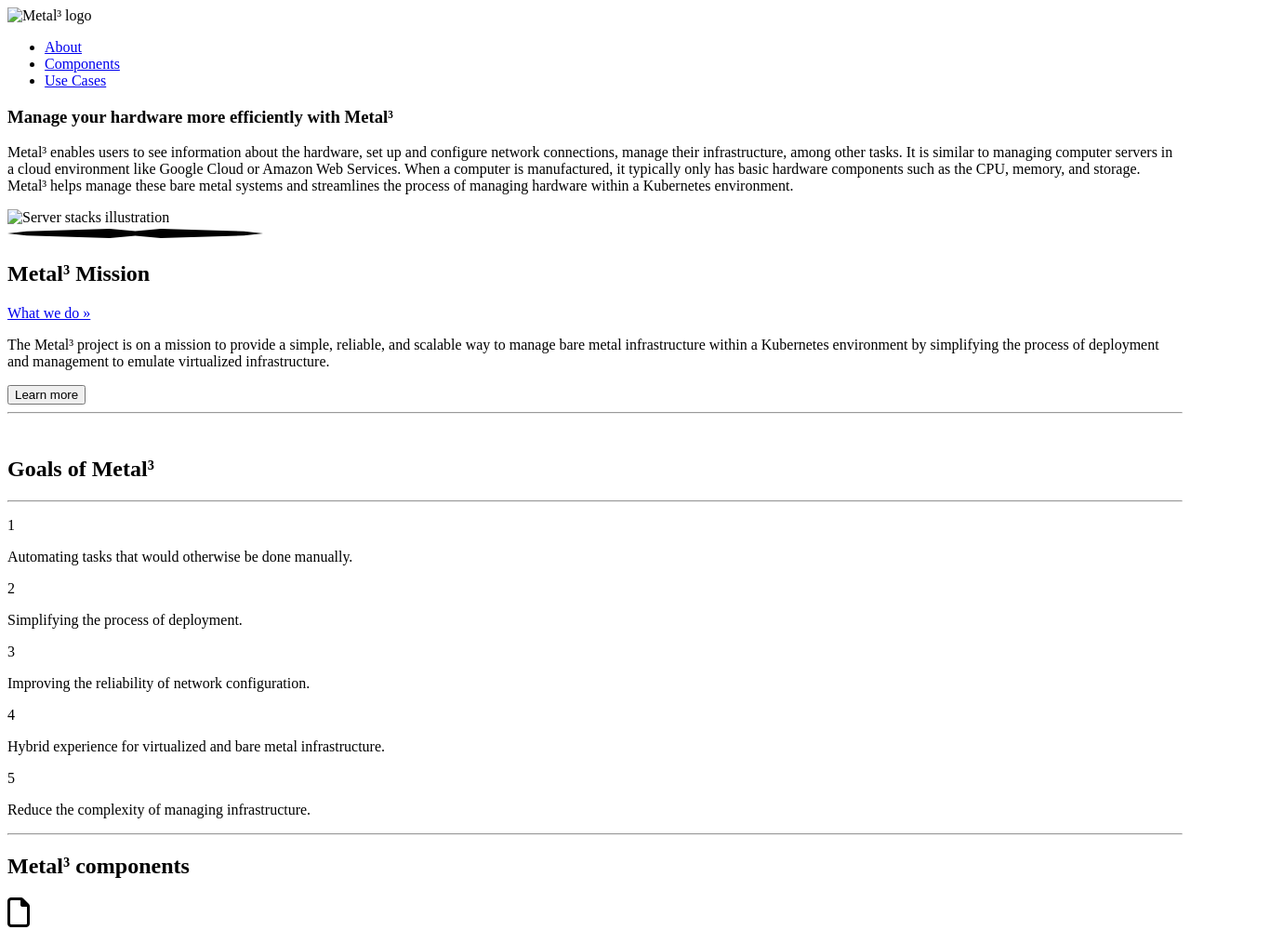
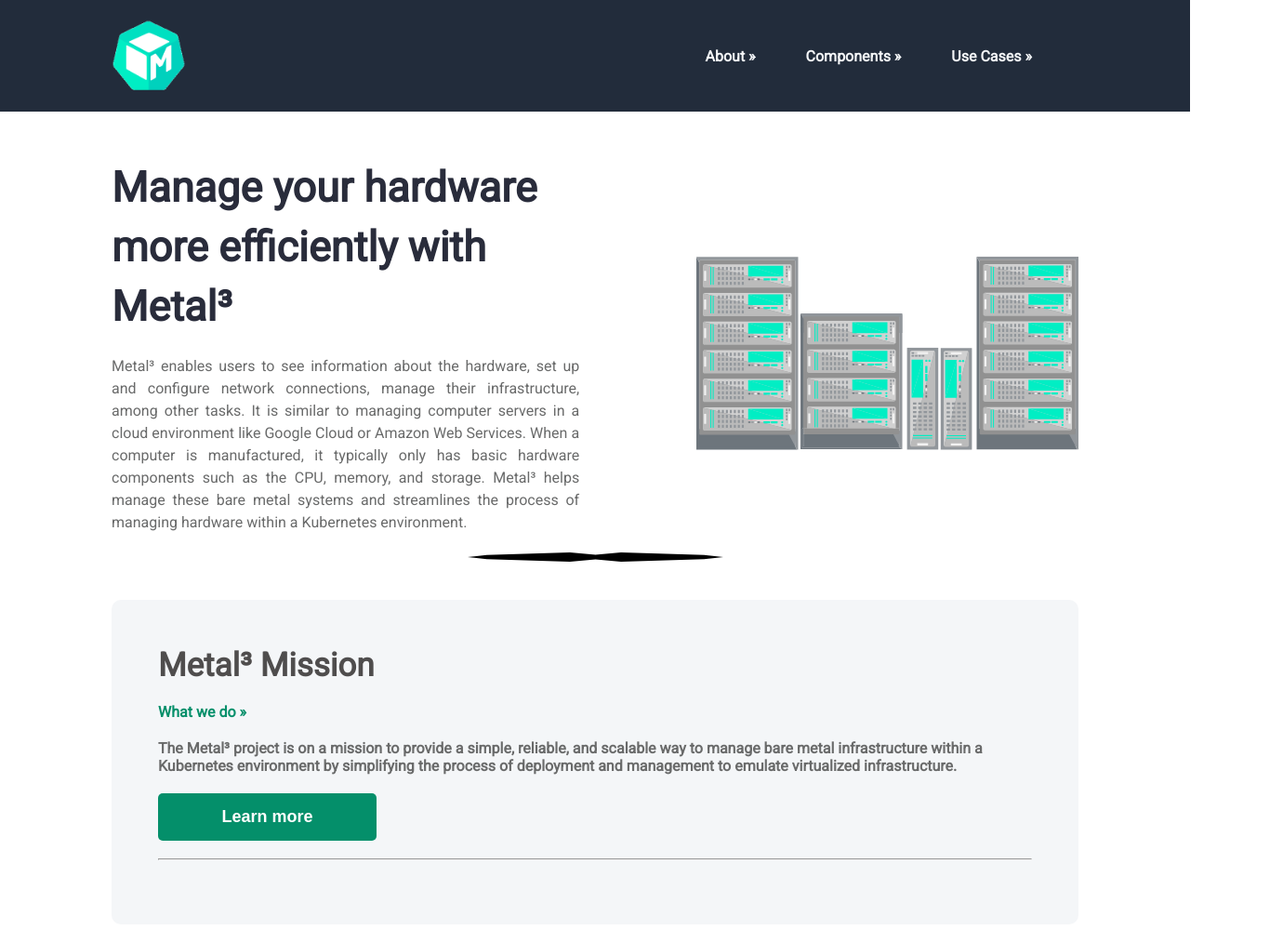
Before and after one commit to kodervine/Metal3_landing_page, a plain HTML site: page index.html in a window 1280 px wide. Shown: the top 1000 px of the page at 93% size, 1380 px wide, since content can reach past the window. Drawn offline with Linux system fonts and the light colour scheme; the site is published under a folder, as on GitHub Pages, so addresses that start at the root find nothing.

Commit message:
build: deploying to github pages

```diff
--- a/index.html
+++ b/index.html
@@ -8,13 +8,13 @@
       src="https://kit.fontawesome.com/541d852649.js"
       crossorigin="anonymous"
     ></script>
-    <link rel="stylesheet" href="/style.css" />
+    <link rel="stylesheet" href="style.css" />
     <title>Metal³ description: Outreachy task</title>
   </head>
 
   <body>
     <header class="header">
-      <img src="/assets/metal3logo.png" alt="Metal³ logo" />
+      <img src="assets/metal3logo.png" alt="Metal³ logo" />
       <nav>
         <ul>
           <li><a href="#">About</a></li>
@@ -38,7 +38,7 @@
         </p>
       </article>
       <article>
-        <img src="/assets/server-stacks.svg" alt="Server stacks illustration" />
+        <img src="assets/server-stacks.svg" alt="Server stacks illustration" />
       </article>
     </section>
 
@@ -208,7 +208,7 @@
 
     <footer class="footer-container">
       <div>
-        <img src="/assets/metal3logo.png" alt="Metal3 Footer logo" />
+        <img src="assets/metal3logo.png" alt="Metal3 Footer logo" />
         <p>Metal³</p>
       </div>
 
```
